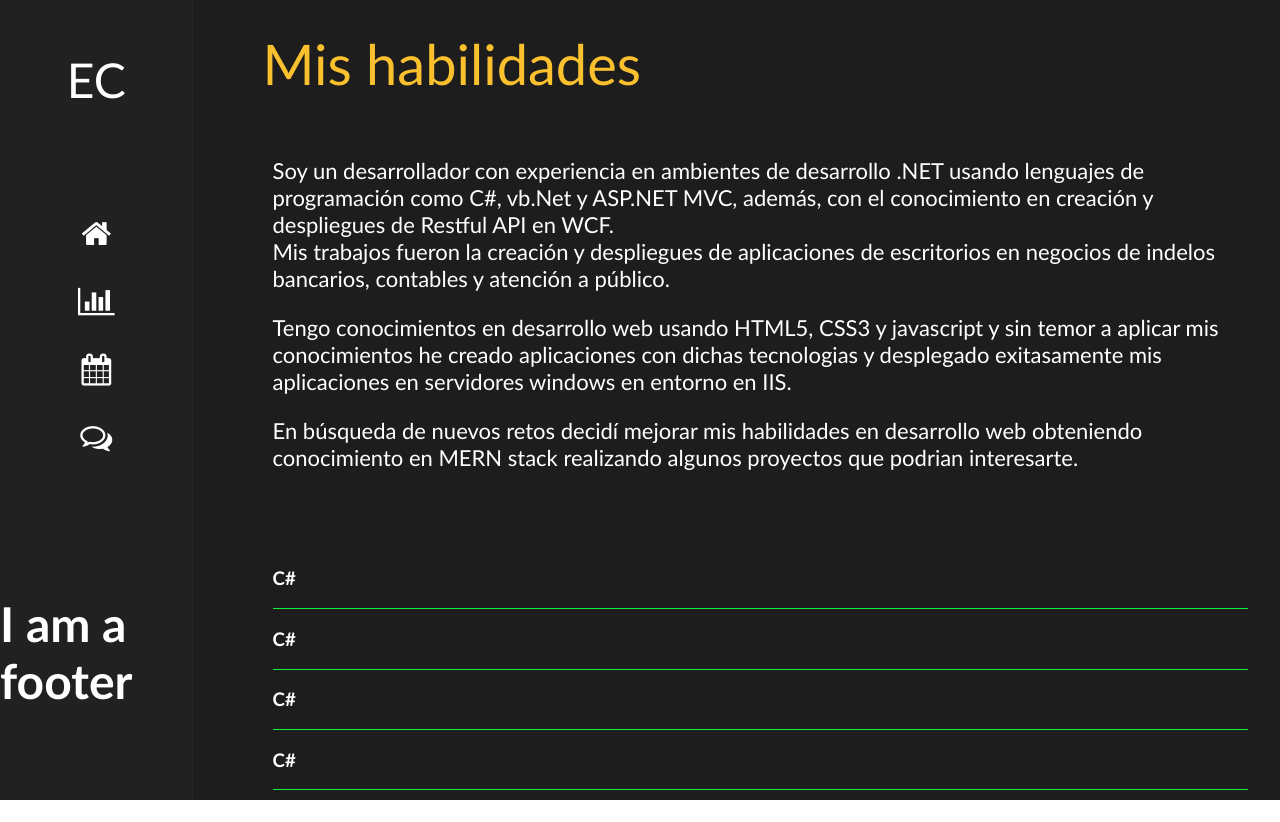
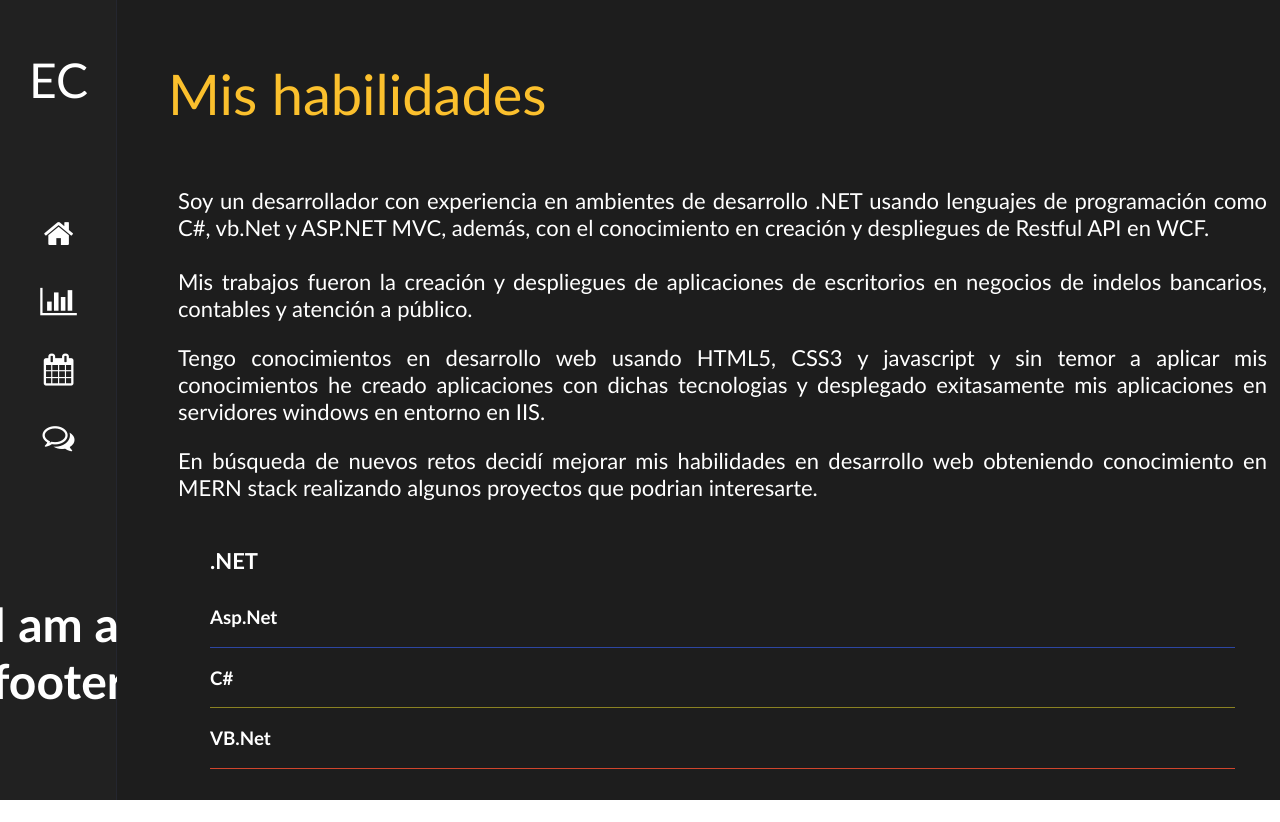
Before and after one commit to EdwinCruz13/Ucamp-Portfolio, a React (Create React App) app: page / in a window 1280 px wide. After the commit the page ends 800 px from the top, so only its background shows below. Built offline with nearby package versions, Linux system fonts and the light colour scheme.

Commit message:
adding changes on styles file

```diff
--- a/src/App.css
+++ b/src/App.css
@@ -10,7 +10,9 @@ body {
   display: flex;
   flex-direction: row;
   flex-wrap: nowrap;
+
   gap: 1.5rem;
+  width: 100%;
   background-color: #1d1d1d;
 }
 .pagination-container {
@@ -50,5 +52,45 @@ aside li {
   display: block;
   color: #fff;
   font-size: 22px;
-  text-align: lef;
+  text-align: justify;
 }
+.section-body {
+  display: flex;
+  flex-direction: row;
+  gap: 1.5rem;
+  flex-wrap: wrap;
+  padding: 2rem 13px;
+  height: 90%;
+
+  overflow-y: scroll;
+}
+
+.section-body::-webkit-scrollbar,
+.section-body::-webkit-scrollbar {
+  -webkit-appearance: none;
+}
+
+.section-body::-webkit-scrollbar:vertical,
+.section-body::-webkit-scrollbar:horizontal {
+  width: 8px;
+}
+
+.section-body::-webkit-scrollbar-thumb,
+.section-body::-webkit-scrollbar-thumb {
+  background-color: #9e9e9e;
+  border-radius: 10px;
+  border: 1px solid #f1f2f3;
+}
+
+.section-body::-webkit-scrollbar-track,
+section-body::-webkit-scrollbar-track {
+  border-radius: 10px;
+}
+
+.container{
+  width: 100%;
+  padding-right: 15px;
+  padding-left: 15px;
+  margin-right: auto;
+  margin-left: auto;
+}
--- a/src/components/Menu/Menu.css
+++ b/src/components/Menu/Menu.css
@@ -18,7 +18,7 @@ aside {
   bottom: 0;
   height: 100%;
   left: 0;
-  width: 550px;
+  width: 530px;
   overflow: hidden;
   z-index: 100;
   box-shadow: inset -0.5px 0px 0px 0px #292d3e;
@@ -104,7 +104,7 @@ aside li:hover > a {
       display: block;
     }
     aside {
-        width: 450px;
+        width: 320px;
       transition: width 0.5s ease-out;
     }
     .nav-text {
@@ -124,7 +124,7 @@ aside li:hover > a {
     display: block;
   }
   aside {
-    width: 450px;
+    width: 320px;
     transition: width 0.5s ease-out;
   }
   .nav-text {
@@ -144,7 +144,7 @@ aside li:hover > a {
     display: block;
   }
   aside {
-    width: 450px;
+    width: 320px;
     transition: width 0.5s ease-out;
   }
   .nav-text {
--- a/src/pages/Home/Home.css
+++ b/src/pages/Home/Home.css
@@ -1,20 +1,77 @@
-.section-body{
-    display: flex;
-    flex-direction: column;
-    gap:3.5rem;
-    flex-wrap: wrap;
-    padding: 2rem;
-
+.introducing p {
+  display: block;
+  width: fit-content;
+}
+.scored-skill {
+  display: flex;
+  flex-direction: row;
+  flex-wrap: wrap;
+  gap: 5px;
+  width: 100%;
+  gap: 2.5rem;
+  justify-content: space-between;
+}
+.scored-skill section {
+  width: 100%;
+  padding: 2rem;
 }
 
-.level-section{
-    border-bottom: solid 1px #12f23a;
+.scored-skill section > h3 {
+  margin-top: -2rem;
+  margin-bottom: 2rem;
 }
 
-.level-section h3{
-    color: #fff;
+.level-90 {
+  border-bottom: solid 1px #12f23a;
+}
+.level-90 {
+  border-bottom: solid 1px #2c46a3;
+}
+
+.level-70 {
+  border-bottom: solid 1px #8b8221;
+}
+
+.level-50 {
+  border-bottom: solid 1px #d0452d;
+}
+
+.level-30 {
+  border-bottom: solid 1px #a32bae;
+}
+
+.level-10 {
+  border-bottom: solid 1px #55b227;
+}
+
+.level-section h3 {
+  color: #fff;
 }
 
 /* .introducing, .skills{
    width: 480px;
 } */
+
+/*for mobile and small Ipad*/
+@media (min-width: 480px) and (max-width: 767px) {
+  .introducing p {
+    display: none;
+    width: fit-content;
+  }
+
+  .scored-skill {
+    flex-wrap: wrap;
+  }
+}
+
+/*para mobile*/
+@media (max-width: 480px) {
+  .introducing p {
+    display: none;
+    width: 220px;
+  }
+
+  .scored-skill {
+    flex-wrap: wrap;
+  }
+}
--- a/src/pages/Home/Home.jsx
+++ b/src/pages/Home/Home.jsx
@@ -13,12 +13,13 @@ export const Home = () => {
         <div className="section-body">
           <div className="introducing">
             <h2 className="blast-root">Mis habilidades</h2>
+
             <p className="blast-description">
               Soy un desarrollador con experiencia en ambientes de desarrollo
               .NET usando lenguajes de programación como C#, vb.Net y ASP.NET
               MVC, además, con el conocimiento en creación y despliegues de
               Restful API en WCF.
-              <br />
+              <br /><br />
               Mis trabajos fueron la creación y despliegues de aplicaciones de
               escritorios en negocios de indelos bancarios, contables y atención
               a público.
@@ -37,22 +38,66 @@ export const Home = () => {
             </p>
           </div>
 
-          <div className="skills">
-            <div className="level-section">
-              <h3>C#</h3>
-            </div>
+          <div className="scored-skill">
+            <section>
+              <h3 className="blast-description">.NET</h3>
+              <div className="level-section level-90">
+                <h3>Asp.Net</h3>
+              </div>
 
-            <div className="level-section">
-              <h3>C#</h3>
-            </div>
+              <div className="level-section level-70">
+                <h3>C#</h3>
+              </div>
 
-            <div className="level-section">
-              <h3>C#</h3>
-            </div>
+              <div className="level-section level-50">
+                <h3>VB.Net</h3>
+              </div>
 
-            <div className="level-section">
-              <h3>C#</h3>
-            </div>
+              <div className="level-section level-30">
+                <h3>Winform - Devexpress</h3>
+              </div>
+
+              <div className="level-section level-50">
+                <h3>WCF</h3>
+              </div>
+
+              <div className="level-section level-10">
+                <h3>SQL-Server</h3>
+              </div>
+            </section>
+
+
+            <section>
+              <h3 className="blast-description">Frontend</h3>
+              <div className="level-section level-90">
+                <h3>ReactJS</h3>
+              </div>
+
+              <div className="level-section level-70">
+                <h3>Html5</h3>
+              </div>
+
+              <div className="level-section level-30">
+                <h3>Css3</h3>
+              </div>
+
+            </section>
+
+            <section>
+              <h3 className="blast-description">Backend</h3>
+              <div className="level-section level-90">
+                <h3>NodeJS</h3>
+              </div>
+
+              <div className="level-section level-70">
+                <h3>ExpressJS</h3>
+              </div>
+
+
+              <div className="level-section level-10">
+                <h3>Mongo</h3>
+              </div>
+            </section>
           </div>
         </div>
       </section>
```
